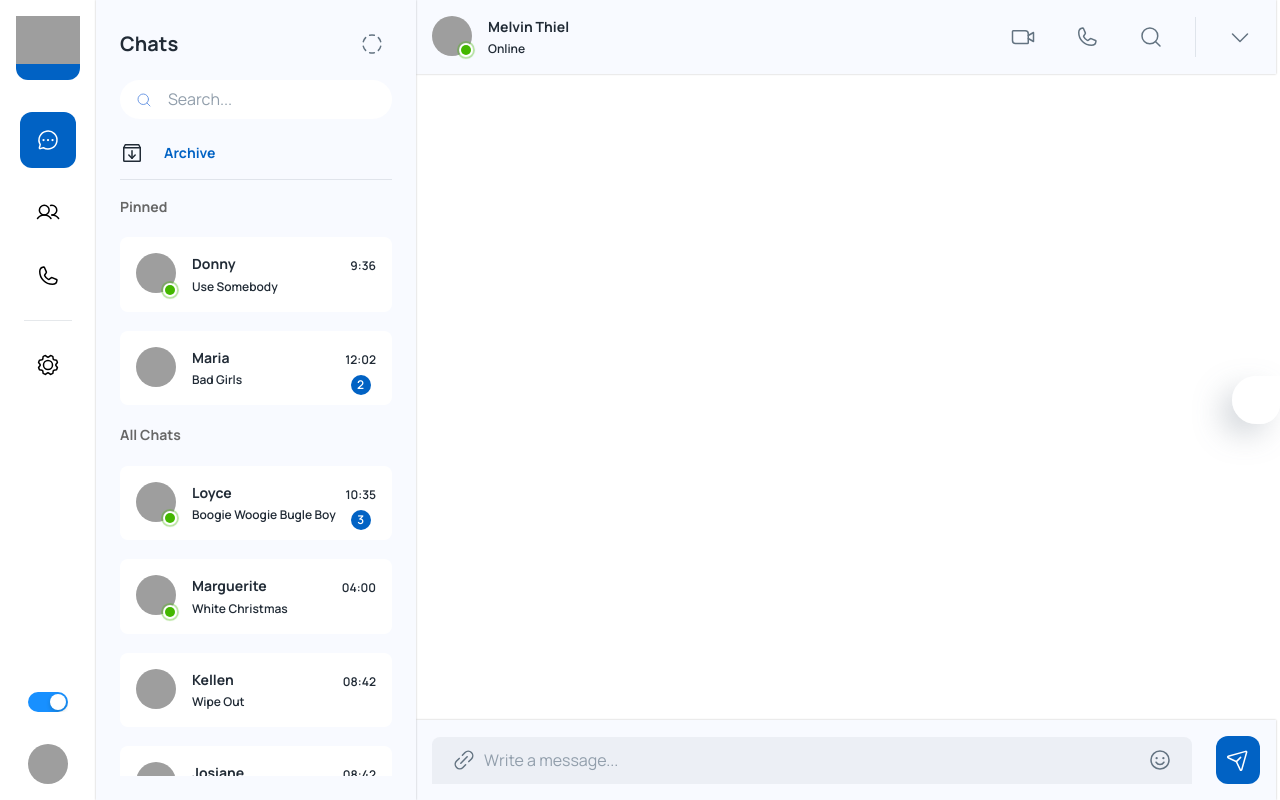
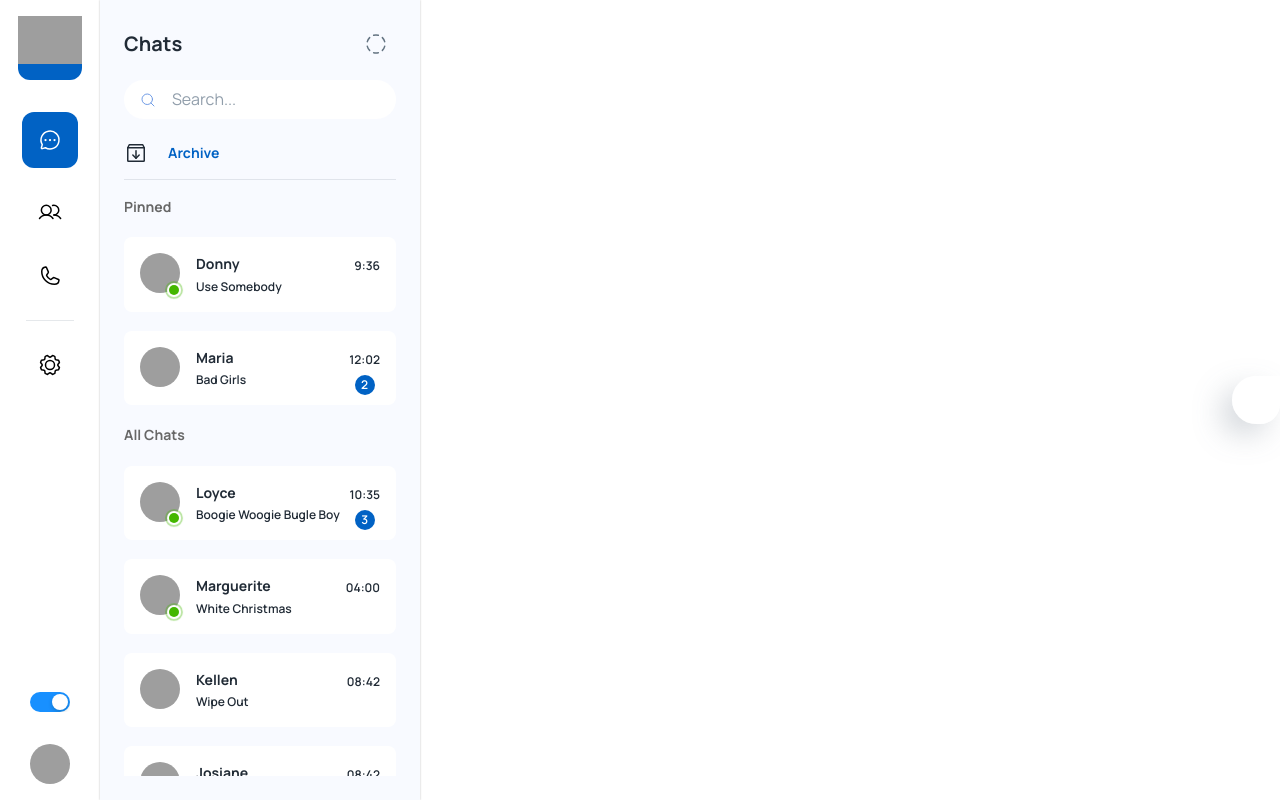
Before and after one commit to codingmonk-yt/chat-app, a React (Create React App) app: page /app in a window 1280 px wide. Built offline with nearby package versions, Linux system fonts and the light colour scheme; grey boxes are pictures that could not be loaded; some icons are missing.

Commit message:
Revert "added conversation header & msg input"
This reverts commit f9a4e1d0f5e38581376a122ff7512f60ee493265.

```diff
--- a/src/components/Conversation/index.js
+++ /dev/null
@@ -1,184 +0,0 @@
-import React from "react";
-import { faker } from "@faker-js/faker";
-import {
-  Stack,
-  Box,
-  Avatar,
-  Badge,
-  Typography,
-  IconButton,
-  Divider,
-  TextField,
-  InputAdornment,
-} from "@mui/material";
-import { styled, useTheme } from "@mui/material/styles";
-import {
-  CaretDown,
-  LinkSimple,
-  MagnifyingGlass,
-  PaperPlaneTilt,
-  Phone,
-  Smiley,
-  VideoCamera,
-} from "phosphor-react";
-
-const StyledInput = styled(TextField)(({ theme }) => ({
-  "& .MuiInputBase-input": {
-    paddingTop: "12px !important",
-    paddingBottom: "12px !important",
-  },
-}));
-
-const StyledBadge = styled(Badge)(({ theme }) => ({
-  "& .MuiBadge-badge": {
-    backgroundColor: "#44b700",
-    color: "#44b700",
-    boxShadow: `0 0 0 2px ${theme.palette.background.paper}`,
-    "&::after": {
-      position: "absolute",
-      top: 0,
-      left: 0,
-      width: "100%",
-      height: "100%",
-      borderRadius: "50%",
-      animation: "ripple 1.2s infinite ease-in-out",
-      border: "1px solid currentColor",
-      content: '""',
-    },
-  },
-  "@keyframes ripple": {
-    "0%": {
-      transform: "scale(.8)",
-      opacity: 1,
-    },
-    "100%": {
-      transform: "scale(2.4)",
-      opacity: 0,
-    },
-  },
-}));
-
-const Conversation = () => {
-  const theme = useTheme();
-  return (
-    <Stack height={"100%"} maxHeight={"100vh"} width={"auto"}>
-      {/* Chat Header */}
-      <Box
-        p={2}
-        sx={{
-          width: "100%",
-          backgroundColor:
-            theme.palette.mode === "light"
-              ? "#F8FAFF"
-              : theme.palette.background.paper,
-          boxShadow: "0px 0px 2px rgba(0, 0, 0, 0.25)",
-        }}
-      >
-        <Stack
-          alignItems={"center"}
-          direction="row"
-          justifyContent={"space-between"}
-          sx={{ width: "100%", height: "100%" }}
-        >
-          <Stack direction={"row"} spacing={2}>
-            <Box>
-              <StyledBadge
-                overlap="circular"
-                anchorOrigin={{
-                  vertical: "bottom",
-                  horizontal: "right",
-                }}
-                variant="dot"
-              >
-                <Avatar
-                  alt={faker.name.fullName()}
-                  src={faker.image.avatar()}
-                />
-              </StyledBadge>
-            </Box>
-            <Stack spacing={0.2}>
-              <Typography variant="subtitle2">
-                {faker.name.fullName()}
-              </Typography>
-              <Typography variant="caption">Online</Typography>
-            </Stack>
-          </Stack>
-          <Stack direction="row" alignItems={"center"} spacing={3}>
-            <IconButton>
-              <VideoCamera />
-            </IconButton>
-            <IconButton>
-              <Phone />
-            </IconButton>
-            <IconButton>
-              <MagnifyingGlass />
-            </IconButton>
-            <Divider orientation="vertical" flexItem />
-            <IconButton>
-              <CaretDown />
-            </IconButton>
-          </Stack>
-        </Stack>
-      </Box>
-      {/* Msg */}
-      <Box width={"100%"} sx={{ flexGrow: 1 }}></Box>
-      {/* Chat Footer */}
-      <Box
-        p={2}
-        sx={{
-          width: "100%",
-          backgroundColor:
-            theme.palette.mode === "light"
-              ? "#F8FAFF"
-              : theme.palette.background.paper,
-          boxShadow: "0px 0px 2px rgba(0, 0, 0, 0.25)",
-        }}
-      >
-        <Stack direction="row" alignItems={"center"} spacing={3}>
-          <StyledInput
-            fullWidth
-            placeholder="Write a message..."
-            variant="filled"
-            InputProps={{
-              disableUnderline: true,
-              startAdornment: (
-                <InputAdornment>
-                  <IconButton>
-                    <LinkSimple />
-                  </IconButton>
-                </InputAdornment>
-              ),
-              endAdornment: (
-                <InputAdornment>
-                  <IconButton>
-                    <Smiley />
-                  </IconButton>
-                </InputAdornment>
-              ),
-            }}
-          />
-          <Box
-            sx={{
-              height: 48,
-              width: 48,
-              backgroundColor: theme.palette.primary.main,
-              borderRadius: 1.5,
-            }}
-          >
-            <Stack
-              sx={{ height: "100%", width: "100%" }}
-              alignItems="center"
-              justifyContent="center"
-            >
-              <IconButton>
-                <PaperPlaneTilt color="#fff" />
-              </IconButton>
-            </Stack>
-          </Box>
-        </Stack>
-      </Box>
-    </Stack>
-  );
-};
-
-export default Conversation;
--- a/src/layouts/dashboard/index.js
+++ b/src/layouts/dashboard/index.js
@@ -64,7 +64,7 @@ const DashboardLayout = () => {
   const { onToggleMode } = useSettings();
 
   return (
-   <Stack direction="row">
+    <Stack direction={"row"}>
       <Box
         p={2}
         sx={{
@@ -119,13 +119,7 @@ const DashboardLayout = () => {
                     onClick={() => {
                       setSelected(el.index);
                     }}
-                    sx={{
-                      width: "max-content",
-                      color:
-                        theme.palette.mode === "light"
-                          ? "#000"
-                          : theme.palette.text.primary,
-                    }}
+                    sx={{ width: "max-content", color: theme.palette.mode === "light" ? "#000" : theme.palette.text.primary }}
                     key={el.index}
                   >
                     {el.icon}
@@ -150,13 +144,7 @@ const DashboardLayout = () => {
                   onClick={() => {
                     setSelected(3);
                   }}
-                  sx={{
-                    width: "max-content",
-                    color:
-                      theme.palette.mode === "light"
-                        ? "#000"
-                        : theme.palette.text.primary,
-                  }}
+                  sx={{ width: "max-content", color: theme.palette.mode === "light" ? "#000" : theme.palette.text.primary }}
                 >
                   <Gear />
                 </IconButton>
@@ -177,7 +165,7 @@ const DashboardLayout = () => {
         </Stack>
       </Box>
       <Outlet />
-      </Stack>
+    </Stack>
   );
 };
 
--- a/src/pages/dashboard/GeneralApp.js
+++ b/src/pages/dashboard/GeneralApp.js
@@ -1,31 +1,13 @@
-import { Box, Stack } from "@mui/material";
 import React from "react";
-import Conversation from "../../components/Conversation";
 import Chats from "./Chats";
-import { useTheme } from "@mui/material/styles";
 
 const GeneralApp = () => {
-  const theme = useTheme();
+
   return (
-    <Stack direction={"row"} sx={{ width: "100%" }}>
-      {/* Chats */}
-
-      <Chats />
-
-      <Box
-        sx={{
-          height: "100%",
-          width: "calc(100vw - 420px)",
-          backgroundColor:
-            theme.palette.mode === "light"
-              ? "#fff"
-              : theme.palette.background.default,
-        }}
-      >
-        {/* Conversation */}
-        <Conversation />
-      </Box>
-    </Stack>
+    <>
+   {/* Chats */}
+   <Chats />
+    </>
   );
 };
 
```
